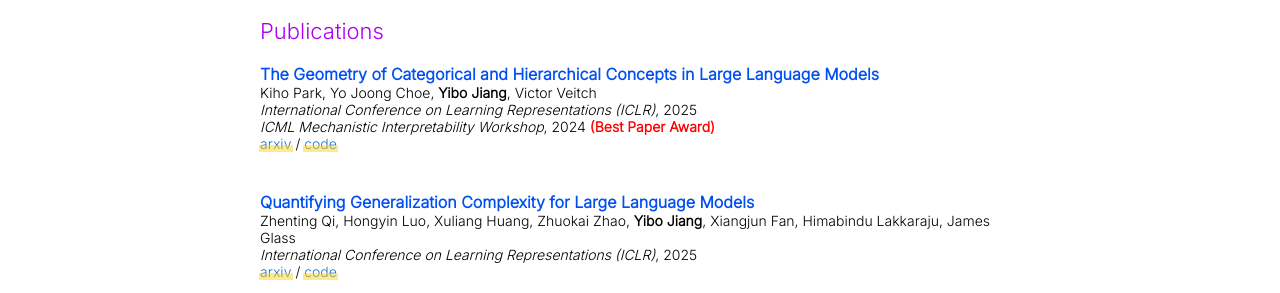
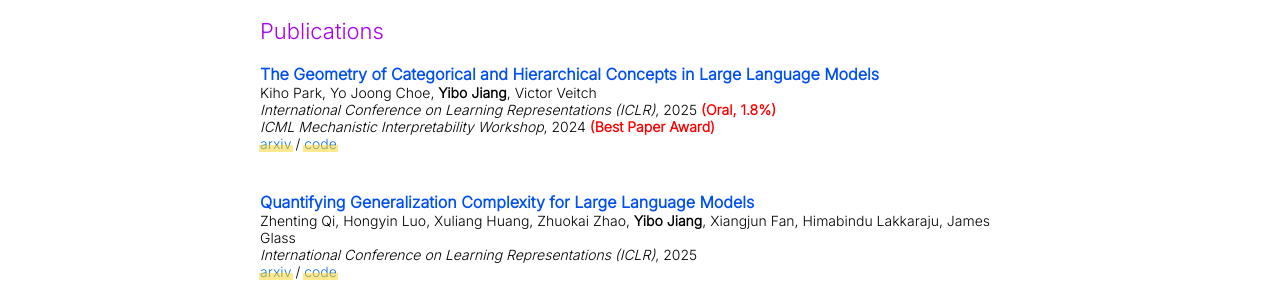
Before and after one commit to ybjiaang/ybjiaang.github.io, a Jekyll site: the page built from _posts/2024-10-10-category.markdown, in a window 1280 px wide. Shown: the part 550-843 px from the top of the page. Built offline with Jekyll 4.4.1, drawn with Linux system fonts in a browser that asks for light colours.

Commit message:
Update 2024-10-10-category.markdown

```diff
--- a/_posts/2024-10-10-category.markdown
+++ b/_posts/2024-10-10-category.markdown
@@ -6,6 +6,7 @@ categories: research
 author: "Yibo Jiang"
 authors: "Kiho Park, Yo Joong Choe, <strong>Yibo Jiang</strong>, Victor Veitch"
 venue: "International Conference on Learning Representations (ICLR)"
+award: "(Oral, 1.8%)"
 workshop: "ICML Mechanistic Interpretability Workshop"
 workshopaward: "(Best Paper Award)"
 workshopdate: 2024-7-16
```
